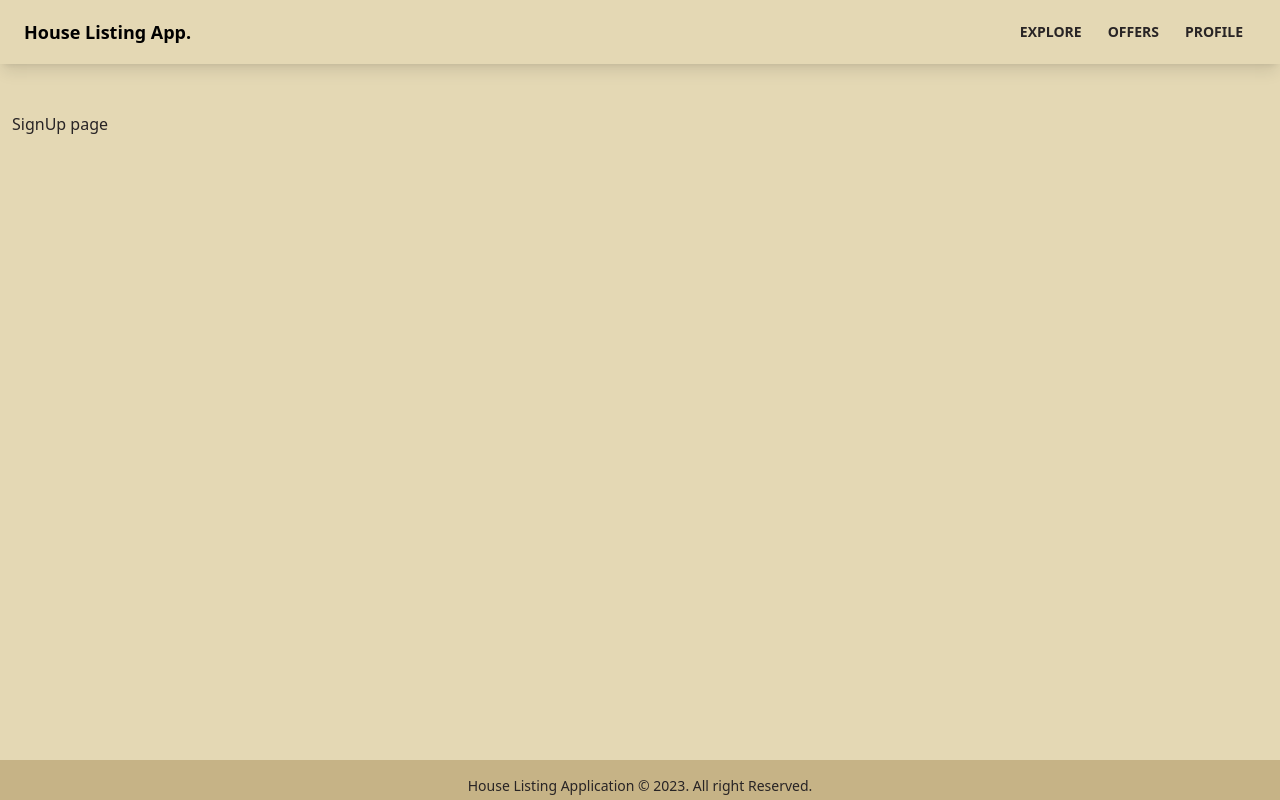
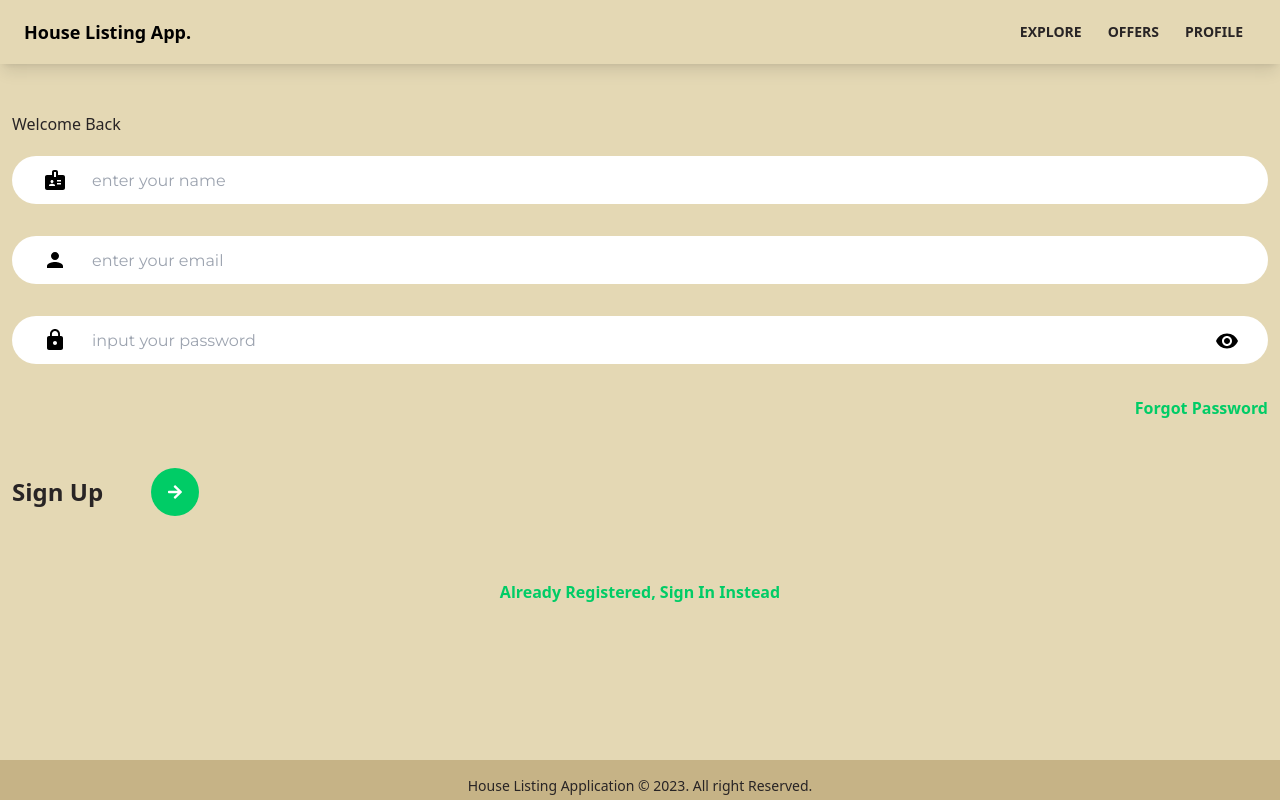
Before and after one commit to CodeLeom/house-listing, a React (Create React App) app: page /signup in a window 1280 px wide. Built offline with nearby package versions, Linux system fonts and the light colour scheme.

Commit message:
sign in and sign up form design

```diff
--- a/src/components/layout/Navbar.jsx
+++ b/src/components/layout/Navbar.jsx
@@ -1,5 +1,4 @@
 import {Link} from 'react-router-dom'
-import {FaHome} from 'react-icons/fa'
 
 
 function Navbar() {
--- a/src/pages/SignIn.jsx
+++ b/src/pages/SignIn.jsx
@@ -1,5 +1,5 @@
 import { useState } from "react"
-import { NavLink, Navigate, useNavigate } from "react-router-dom"
+import { Link, Navigate, useNavigate } from "react-router-dom"
 import {FaArrowRight} from "react-icons/fa"
 import visibilityIcon from '../assets/svg/visibilityIcon.svg'
 
@@ -14,14 +14,19 @@ function SignIn() {
 
   const navigate = useNavigate()
 
-  const onChange = () => {
-
+  const onChange = (e) => {
+    setFormData((prevState) => (
+      {
+        ...prevState,
+        [e.target.id]: e.target.value
+      }
+    ))
   }
 
   return (
     <>
-        <div>
-          <header className="">
+        <div className="container">
+          <header className="mb-5">
             Welcome Back
           </header>
 
@@ -34,8 +39,21 @@ function SignIn() {
                 <img src={visibilityIcon} alt="show password" className="showPassword" onClick={() => setShowPass((prevState) => !prevState)} />
               </div>
 
-              <NavLink to='/forgot-password' className="forgotPasswordLink">Forgot Password</NavLink>
+              <Link to='/forgot-password' className="forgotPasswordLink">Forgot Password</Link>
+
+              <div className="signInBar">
+                <p className="signInText">
+                  Sign In
+                </p>
+                <button className="signInButton">
+                  <FaArrowRight fill="white" width={34} height={34} />
+                </button>
+              </div>
             </form>
+
+            {/* Google OAuth */}
+
+            <Link to='/signup' className="registerLink">Sign Up Instead</Link>
           </main>
         </div>
     </>
--- a/src/pages/SignUp.jsx
+++ b/src/pages/SignUp.jsx
@@ -1,10 +1,65 @@
-
+import { useState } from "react"
+import { Link, Navigate, useNavigate } from "react-router-dom"
+import {FaArrowRight} from "react-icons/fa"
+import visibilityIcon from '../assets/svg/visibilityIcon.svg'
 
 function SignUp() {
+  const [showPass, setShowPass] = useState(false)
+  const [formData, setFormData] = useState({
+    name: '',
+    email: '',
+    password: ''
+  })
+
+  const {name, email, password} = formData
+
+  const navigate = useNavigate()
+
+  const onChange = (e) => {
+    setFormData((prevState) => (
+      {
+        ...prevState,
+        [e.target.id]: e.target.value
+      }
+    ))
+  }
+
   return (
-    <div>
-      SignUp page
-    </div>
+    <>
+        <div className="container">
+          <header className="mb-5">
+            Welcome Back
+          </header>
+
+          <main>
+            <form>
+              <input type="text" className="nameInput" placeholder="enter your name" id="name" value={name} onChange={onChange} />
+
+              <input type="email" className="emailInput" placeholder="enter your email" id="email" value={email} onChange={onChange} />
+
+              <div className="passwordInputDiv">
+                <input type={showPass ? 'text' : 'password'} className="passwordInput" placeholder="input your password" id="password" value={password} onChange={onChange} />
+                <img src={visibilityIcon} alt="show password" className="showPassword" onClick={() => setShowPass((prevState) => !prevState)} />
+              </div>
+
+              <Link to='/forgot-password' className="forgotPasswordLink">Forgot Password</Link>
+
+              <div className="signUpBar">
+                <p className="signUpText">
+                  Sign Up
+                </p>
+                <button className="signUpButton">
+                  <FaArrowRight fill="white" width={34} height={34} />
+                </button>
+              </div>
+            </form>
+
+            {/* Google OAuth */}
+
+            <Link to='/signin' className="registerLink">Already Registered, Sign In Instead</Link>
+          </main>
+        </div>
+    </>
   )
 }
 
```
